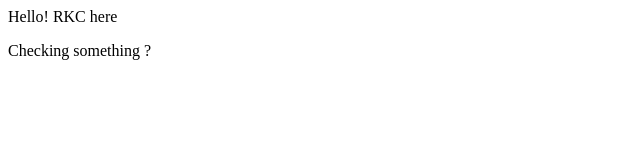
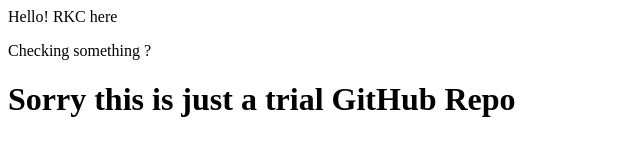
Before and after one commit to rkc007/rahul.github.io, a plain HTML site: page index.html in a window 1280 px wide. Shown: the whole page, without its empty margins (0-640 px from the left). Drawn offline with Linux system fonts and the light colour scheme.

Commit message:
Added a line to clariify

```diff
--- a/index.html
+++ b/index.html
@@ -1,2 +1,4 @@
 Hello! RKC here
 <p> Checking something ?</p>
+
+<h1>Sorry this is just a trial GitHub Repo</h1>
```
